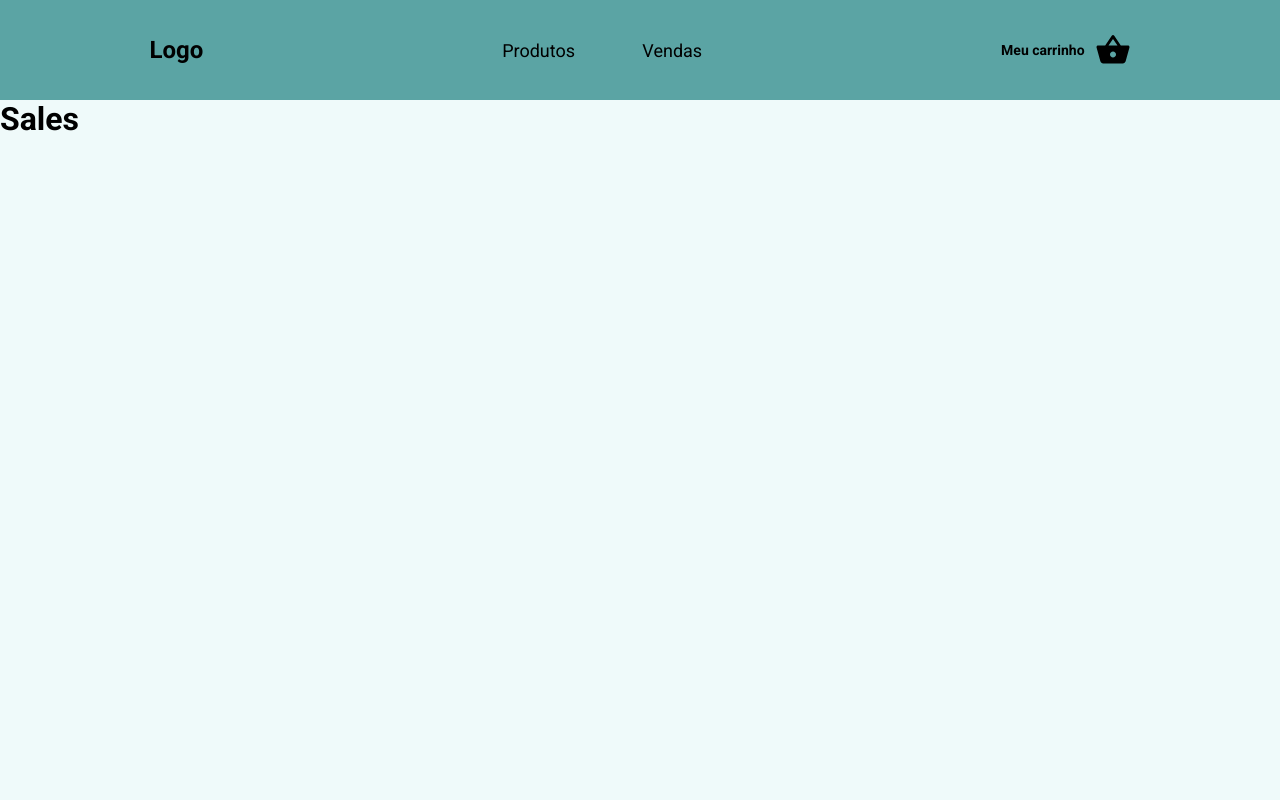
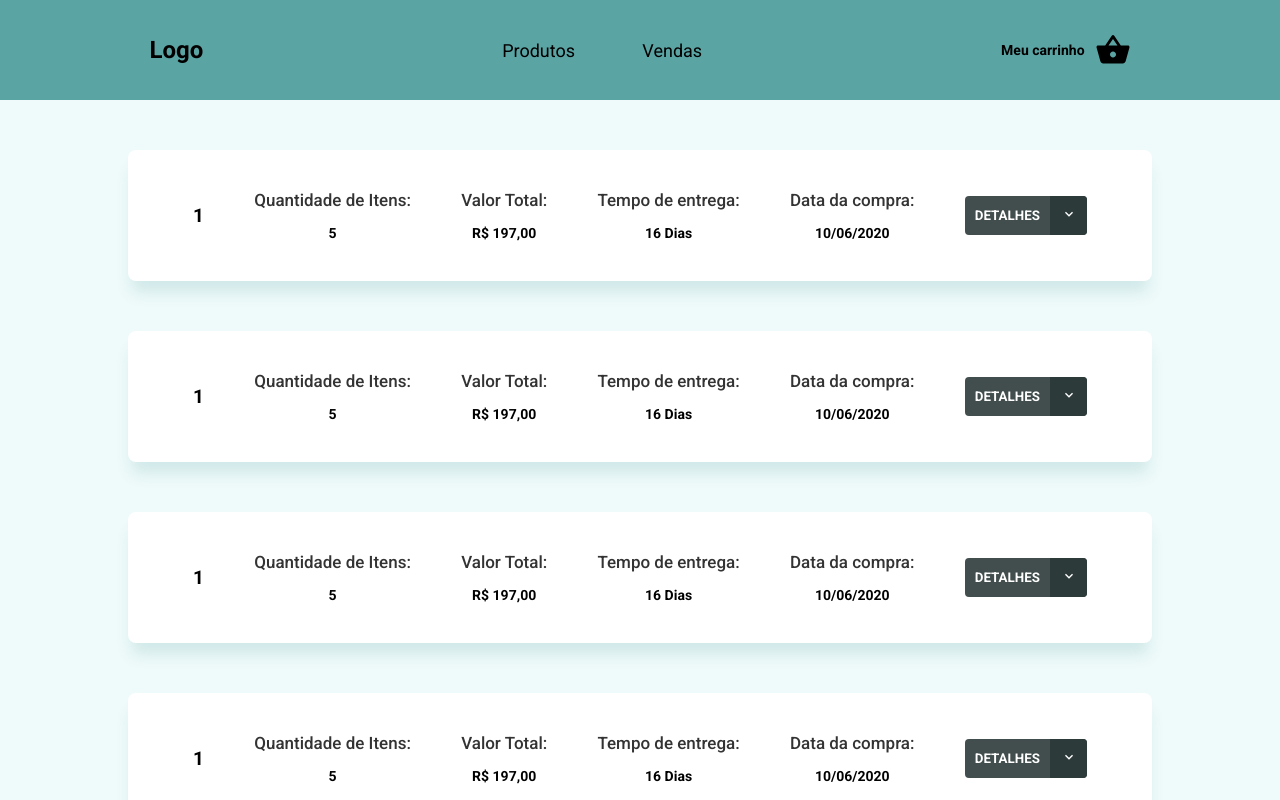
Before and after one commit to santos-jadson/vxcase, a React (Create React App) app: page /sales in a window 1280 px wide. Shown: the top 800 px of the page. Built offline with nearby package versions, Linux system fonts and the light colour scheme.

Commit message:
style: add sales history page

```diff
--- a/src/pages/Products/index.js
+++ b/src/pages/Products/index.js
@@ -1,9 +1,9 @@
 import React from 'react'
 
-import { Container } from './styles'
 import { MdAddShoppingCart } from 'react-icons/md'
 
 import productImage from '../../assets/tenis.jpg'
+import { Container } from './styles';
 
 export default function Products() {
     return(
--- a/src/pages/Products/styles.js
+++ b/src/pages/Products/styles.js
@@ -6,7 +6,6 @@ export const Container = styled.ul`
     display: grid;
     grid-template-columns:repeat(3, 1fr);
     gap: 30px;
-    list-style: none;
 
     li {
         display: flex;
--- a/src/pages/Sales/index.js
+++ b/src/pages/Sales/index.js
@@ -1,8 +1,294 @@
 import React from 'react';
+
+import { MdExpandMore } from 'react-icons/md'
+
+import { SalesList } from './styles'
 
 function Sales() {
   return (
-    <h1> Sales</h1>
+    <>
+      <SalesList>
+        <li>
+            <h1>1</h1>
+
+            <div className="sale-info">
+              <h2>Quantidade de Itens: </h2>
+              <h3>5</h3>
+            </div>
+            <div className="sale-info">
+              <h2>Valor Total: </h2>
+              <h3> R$ 197,00</h3>
+            </div>
+            <div className="sale-info">
+              <h2>Tempo de entrega: </h2>
+              <h3> 16 Dias</h3>
+            </div>
+            <div className="sale-info">
+              <h2>Data da compra: </h2>
+              <h3> 10/06/2020 </h3>
+            </div>
+
+            <button type="button">
+                <span>DETALHES</span>
+                <div>
+                    <MdExpandMore size={16} color="#FFF" />
+                </div>
+            </button>
+        </li>
+
+        <li>
+            <h1>1</h1>
+
+            <div className="sale-info">
+              <h2>Quantidade de Itens: </h2>
+              <h3>5</h3>
+            </div>
+            <div className="sale-info">
+              <h2>Valor Total: </h2>
+              <h3> R$ 197,00</h3>
+            </div>
+            <div className="sale-info">
+              <h2>Tempo de entrega: </h2>
+              <h3> 16 Dias</h3>
+            </div>
+            <div className="sale-info">
+              <h2>Data da compra: </h2>
+              <h3> 10/06/2020 </h3>
+            </div>
+
+            <button type="button">
+                <span>DETALHES</span>
+                <div>
+                    <MdExpandMore size={16} color="#FFF" />
+                </div>
+            </button>
+        </li>
+
+        <li>
+            <h1>1</h1>
+
+            <div className="sale-info">
+              <h2>Quantidade de Itens: </h2>
+              <h3>5</h3>
+            </div>
+            <div className="sale-info">
+              <h2>Valor Total: </h2>
+              <h3> R$ 197,00</h3>
+            </div>
+            <div className="sale-info">
+              <h2>Tempo de entrega: </h2>
+              <h3> 16 Dias</h3>
+            </div>
+            <div className="sale-info">
+              <h2>Data da compra: </h2>
+              <h3> 10/06/2020 </h3>
+            </div>
+
+            <button type="button">
+                <span>DETALHES</span>
+                <div>
+                    <MdExpandMore size={16} color="#FFF" />
+                </div>
+            </button>
+        </li>
+
+        <li>
+            <h1>1</h1>
+
+            <div className="sale-info">
+              <h2>Quantidade de Itens: </h2>
+              <h3>5</h3>
+            </div>
+            <div className="sale-info">
+              <h2>Valor Total: </h2>
+              <h3> R$ 197,00</h3>
+            </div>
+            <div className="sale-info">
+              <h2>Tempo de entrega: </h2>
+              <h3> 16 Dias</h3>
+            </div>
+            <div className="sale-info">
+              <h2>Data da compra: </h2>
+              <h3> 10/06/2020 </h3>
+            </div>
+
+            <button type="button">
+                <span>DETALHES</span>
+                <div>
+                    <MdExpandMore size={16} color="#FFF" />
+                </div>
+            </button>
+        </li>
+
+        <li>
+            <h1>1</h1>
+
+            <div className="sale-info">
+              <h2>Quantidade de Itens: </h2>
+              <h3>5</h3>
+            </div>
+            <div className="sale-info">
+              <h2>Valor Total: </h2>
+              <h3> R$ 197,00</h3>
+            </div>
+            <div className="sale-info">
+              <h2>Tempo de entrega: </h2>
+              <h3> 16 Dias</h3>
+            </div>
+            <div className="sale-info">
+              <h2>Data da compra: </h2>
+              <h3> 10/06/2020 </h3>
+            </div>
+
+            <button type="button">
+                <span>DETALHES</span>
+                <div>
+                    <MdExpandMore size={16} color="#FFF" />
+                </div>
+            </button>
+        </li>
+
+        <li>
+            <h1>1</h1>
+
+            <div className="sale-info">
+              <h2>Quantidade de Itens: </h2>
+              <h3>5</h3>
+            </div>
+            <div className="sale-info">
+              <h2>Valor Total: </h2>
+              <h3> R$ 197,00</h3>
+            </div>
+            <div className="sale-info">
+              <h2>Tempo de entrega: </h2>
+              <h3> 16 Dias</h3>
+            </div>
+            <div className="sale-info">
+              <h2>Data da compra: </h2>
+              <h3> 10/06/2020 </h3>
+            </div>
+
+            <button type="button">
+                <span>DETALHES</span>
+                <div>
+                    <MdExpandMore size={16} color="#FFF" />
+                </div>
+            </button>
+        </li>
+
+        <li>
+            <h1>1</h1>
+
+            <div className="sale-info">
+              <h2>Quantidade de Itens: </h2>
+              <h3>5</h3>
+            </div>
+            <div className="sale-info">
+              <h2>Valor Total: </h2>
+              <h3> R$ 197,00</h3>
+            </div>
+            <div className="sale-info">
+              <h2>Tempo de entrega: </h2>
+              <h3> 16 Dias</h3>
+            </div>
+            <div className="sale-info">
+              <h2>Data da compra: </h2>
+              <h3> 10/06/2020 </h3>
+            </div>
+
+            <button type="button">
+                <span>DETALHES</span>
+                <div>
+                    <MdExpandMore size={16} color="#FFF" />
+                </div>
+            </button>
+        </li>
+
+        <li>
+            <h1>1</h1>
+
+            <div className="sale-info">
+              <h2>Quantidade de Itens: </h2>
+              <h3>5</h3>
+            </div>
+            <div className="sale-info">
+              <h2>Valor Total: </h2>
+              <h3> R$ 197,00</h3>
+            </div>
+            <div className="sale-info">
+              <h2>Tempo de entrega: </h2>
+              <h3> 16 Dias</h3>
+            </div>
+            <div className="sale-info">
+              <h2>Data da compra: </h2>
+              <h3> 10/06/2020 </h3>
+            </div>
+
+            <button type="button">
+                <span>DETALHES</span>
+                <div>
+                    <MdExpandMore size={16} color="#FFF" />
+                </div>
+            </button>
+        </li>
+
+        <li>
+            <h1>1</h1>
+
+            <div className="sale-info">
+              <h2>Quantidade de Itens: </h2>
+              <h3>5</h3>
+            </div>
+            <div className="sale-info">
+              <h2>Valor Total: </h2>
+              <h3> R$ 197,00</h3>
+            </div>
+            <div className="sale-info">
+              <h2>Tempo de entrega: </h2>
+              <h3> 16 Dias</h3>
+            </div>
+            <div className="sale-info">
+              <h2>Data da compra: </h2>
+              <h3> 10/06/2020 </h3>
+            </div>
+
+            <button type="button">
+                <span>DETALHES</span>
+                <div>
+                    <MdExpandMore size={16} color="#FFF" />
+                </div>
+            </button>
+        </li>
+
+        <li>
+            <h1>1</h1>
+
+            <div className="sale-info">
+              <h2>Quantidade de Itens: </h2>
+              <h3>5</h3>
+            </div>
+            <div className="sale-info">
+              <h2>Valor Total: </h2>
+              <h3> R$ 197,00</h3>
+            </div>
+            <div className="sale-info">
+              <h2>Tempo de entrega: </h2>
+              <h3> 16 Dias</h3>
+            </div>
+            <div className="sale-info">
+              <h2>Data da compra: </h2>
+              <h3> 10/06/2020 </h3>
+            </div>
+
+            <button type="button">
+                <span>DETALHES</span>
+                <div>
+                    <MdExpandMore size={16} color="#FFF" />
+                </div>
+            </button>
+        </li>
+      </SalesList>
+    </>
   );
 }
 
--- /dev/null
+++ b/src/pages/Sales/styles.js
@@ -0,0 +1,80 @@
+import styled from 'styled-components'
+
+export const SalesList = styled.ul`
+
+    @import url('https://fonts.googleapis.com/css2?family=Spartan:wght@500;700&display=swap');
+
+    max-width: 80%;
+    margin: 50px auto 0;
+
+    display: flex;
+    flex-direction: column;
+
+
+    li {
+        display: flex;
+        flex-direction: row;
+        align-items: center;
+        justify-content: space-around;
+        width: 100%;
+        padding: 40px;
+        margin-bottom: 50px;
+        background-color: #fff;
+        border-radius: 8px;
+        -webkit-box-shadow: 0px 15px 15px -4px hsla(180,29%,50%,20%);
+        -moz-box-shadow: 0px 15px 15px -4px hsla(180,29%,50%,20%);
+        box-shadow: 0px 15px 15px -4px hsla(180,29%,50%,20%);
+
+        h1 {
+            font-size: 19px;
+        }
+
+        .sale-info {
+            display: flex;
+            flex-direction: column;
+            align-items: center;
+
+            h2 {
+                font-size: 17px;
+                font-weight: 500;
+                color: #333;
+            }
+
+            h3 {
+                margin-top: 15px;
+                font-size: 14px;
+            }
+        }
+
+        button {
+            display: flex;
+            flex-direction: row;
+            align-items: center;
+            background-color: hsl(180, 8%, 28%);
+            border: 0;
+            border-radius: 4px;
+            cursor: pointer;
+
+            transition: 0.2s;
+
+            div {
+                padding: 10px;
+                border-left: 1px solid transparent;
+                border-bottom-right-radius: 4px;
+                border-top-right-radius: 4px;
+                background-color: hsl(180, 14%, 20%);
+            }
+
+            span {
+                margin: auto 10px;
+                color: #fff;
+                font-weight: bold;
+            }
+
+            &:hover {
+                opacity: 0.9;
+            }
+        }
+    }
+
+`
--- a/src/styles/global.css
+++ b/src/styles/global.css
@@ -1,9 +1,11 @@
-@import url('https://fonts.googleapis.com/css2?family=Roboto:wght@400;700&display=swap');
+@import url('https://fonts.googleapis.com/css2?family=Roboto:wght@400;500;700&display=swap');
 
 * {
     margin: 0;
     padding: 0;
     box-sizing: border-box;
+    -webkit-font-smoothing: antialiased;
+    -moz-osx-font-smoothing: grayscale;
 }
 
 body {
```
Also changed, not shown: 1 other file (tests, documents, lock files or other folders).
